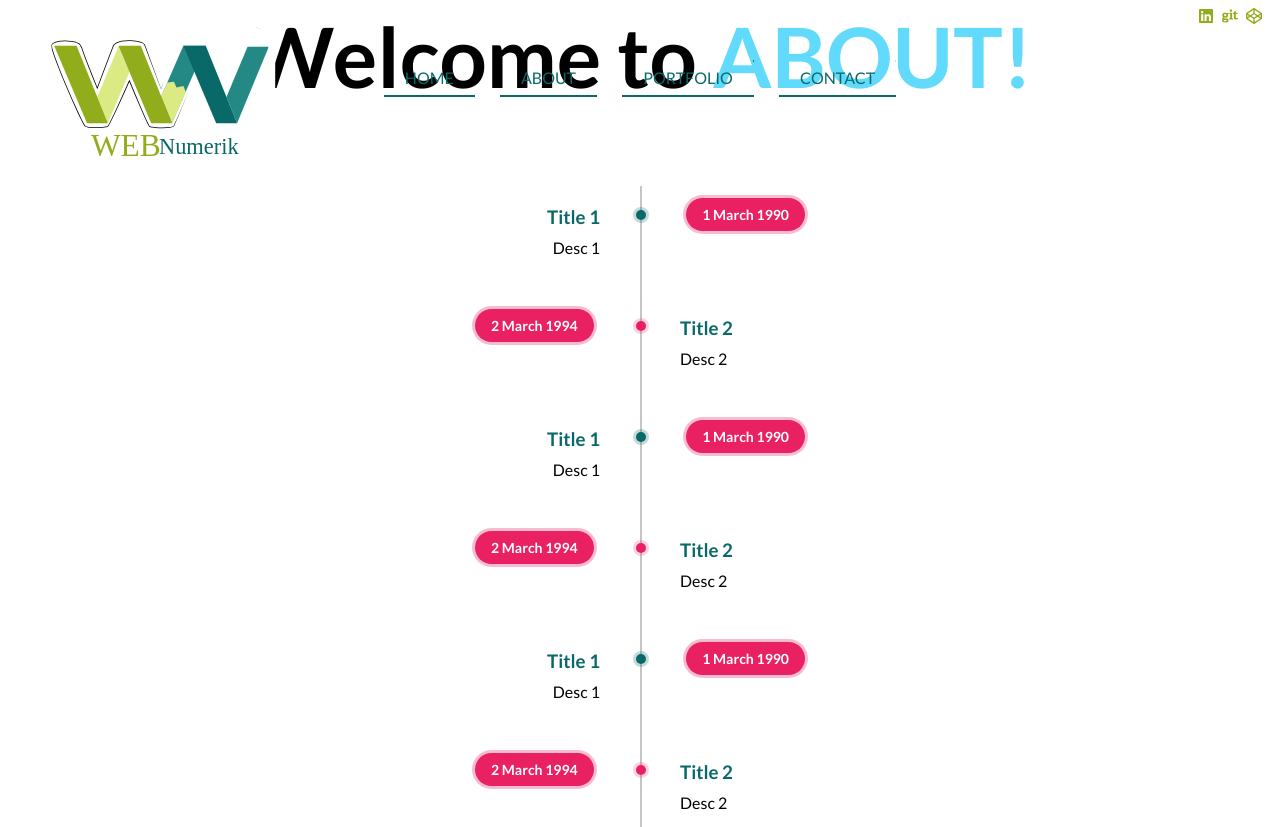
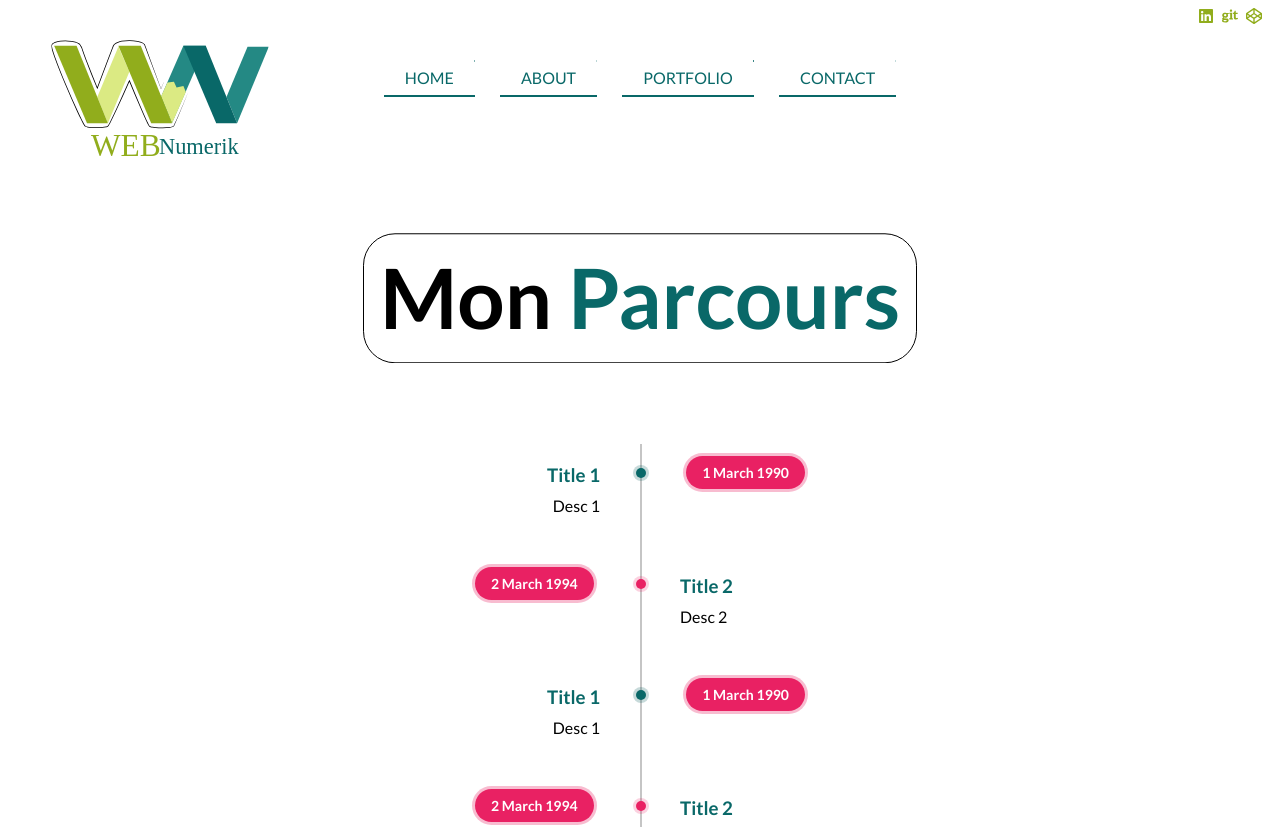
Before and after one commit to Webnume/webnumerik, a Next.js app: page /about in a window 1280 px wide. Shown: the top 827 px of the page. Built offline with nearby package versions, Linux system fonts and the light colour scheme.

Commit message:
style: Styling

```diff
--- a/components/PortofolioCard.js
+++ b/components/PortofolioCard.js
@@ -32,7 +32,7 @@ function PortofolioCard({
   return (
     <div>
       <div style={{ position: "absolute", top: "0", left: "0" }}>
-        <div style={{ position: "relative", width: "100vw", height: "100vh" }}>
+        <div style={{ position: "relative", width: "100vw", height: "100vh",filter: "blur(9px)" }}>
           <Image
             src={`/${backgroundImg}`}
             alt={imgAlt}
--- a/pages/about.js
+++ b/pages/about.js
@@ -68,7 +68,7 @@ export default function Home() {
       <Header />
       <main className={styles.main}>
         <h1 className={styles.title}>
-          Welcome to <a href="https://nextjs.org">ABOUT!</a>
+          Mon <a href="https://nextjs.org">Parcours</a>
         </h1>
         <Timeline items= {timelineArray} />
 
@@ -103,7 +103,7 @@ export default function Home() {
         </div>
       </main>
 
-      <Footer />
+      {/* <Footer /> */}
     </div>
   );
 }
--- a/styles/About.module.css
+++ b/styles/About.module.css
@@ -1,6 +1,6 @@
 .main {
     /* min-height: 100vh; */
-    /* padding: 4rem 0; */
+    margin-top: 14rem;
     /* flex: 1; */
     display: flex;
     flex-direction: column;
@@ -70,7 +70,7 @@
   }
 
   .title a {
-    color: #61dafb;
+    color: #096868;
     text-decoration: none;
   }
 
@@ -84,6 +84,9 @@
     margin: 0;
     line-height: 1.15;
     font-size: calc(4rem + 1.5vw);
+    border:#000 solid 1px;
+    border-radius: 2rem;
+    padding: 1rem;
     animation: floating 5s linear 2s infinite;
   }
 
```
